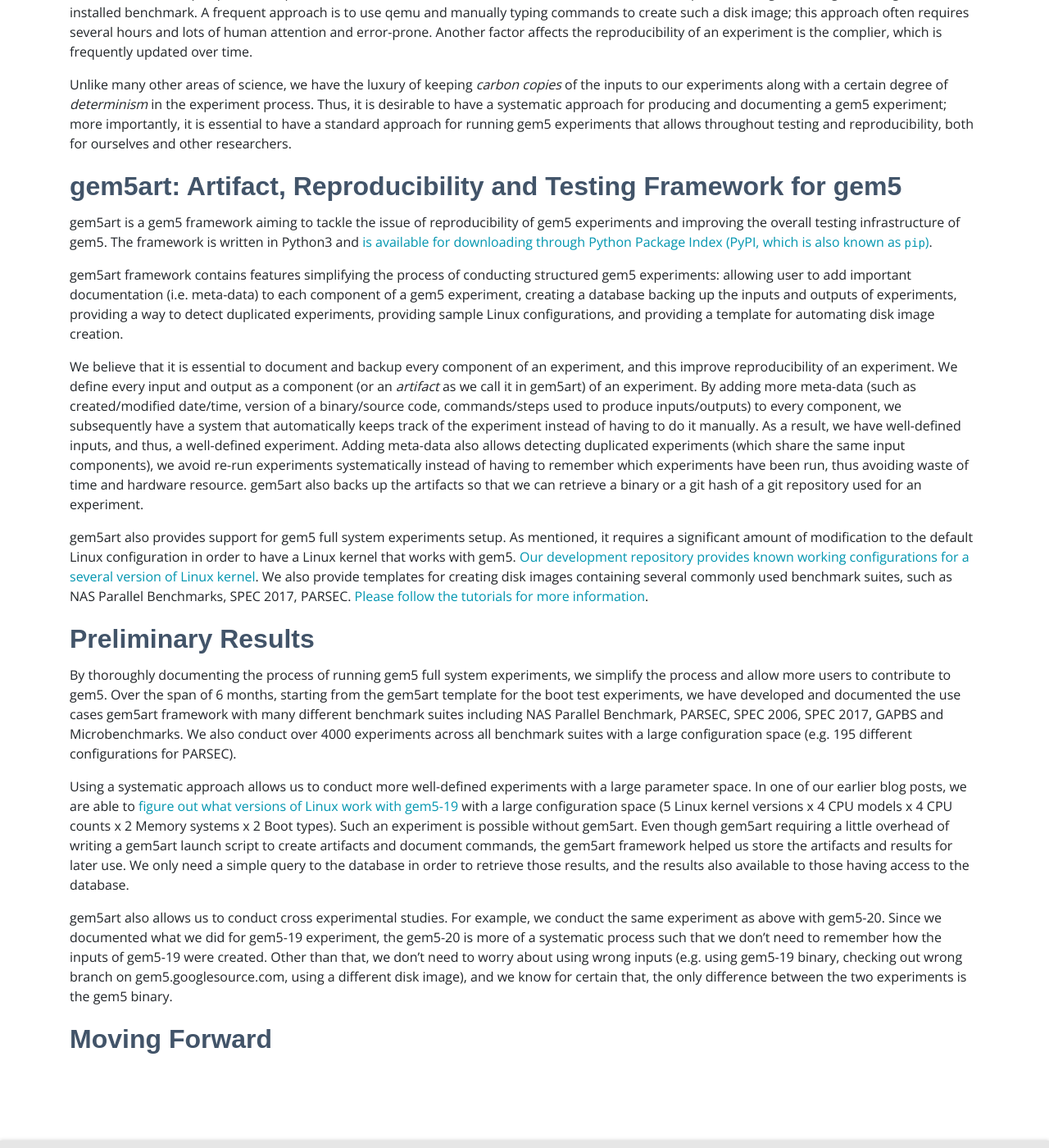
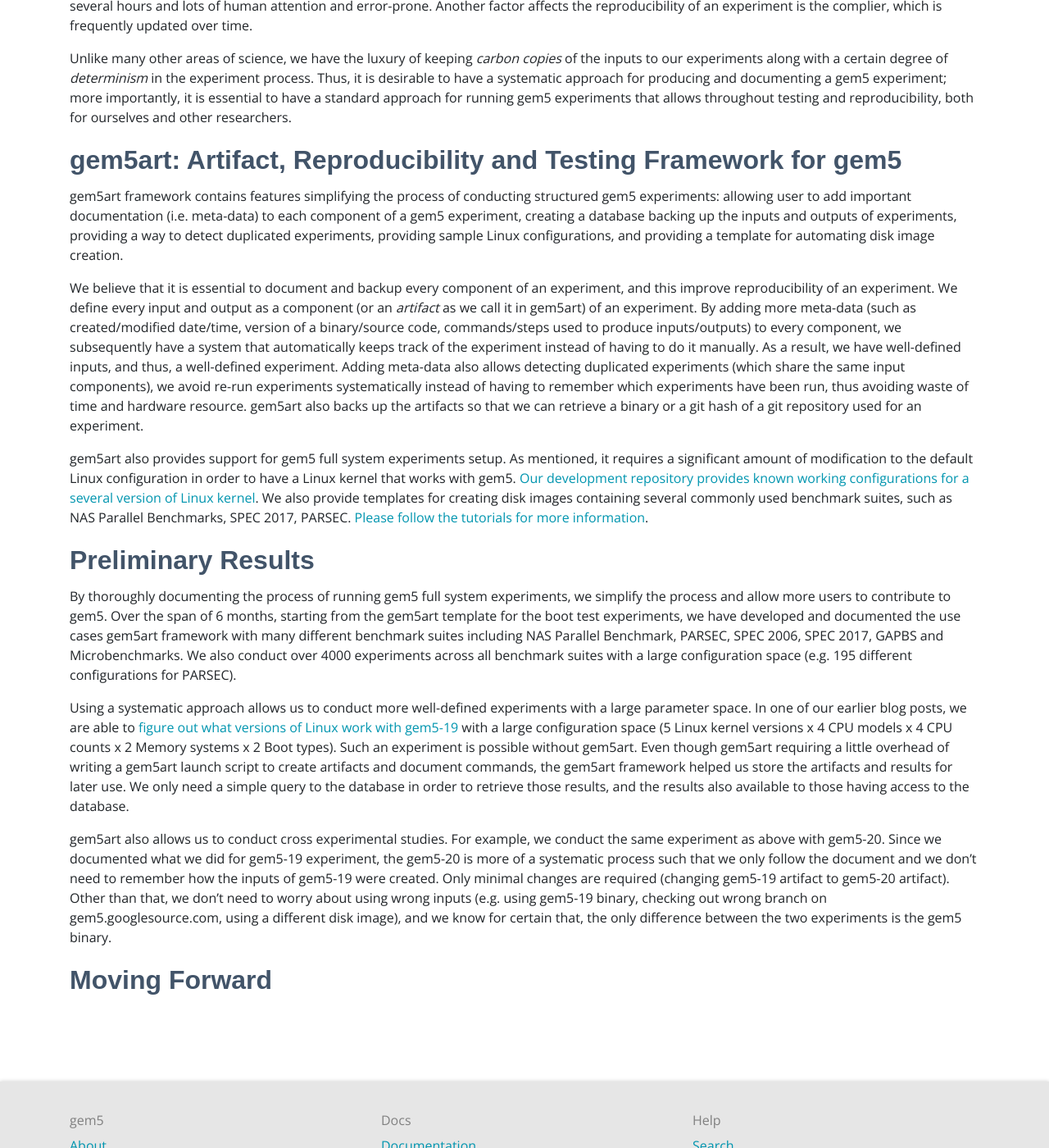
Before and after one commit to gem5/website, a Jekyll site: the page built from _posts/2020-05-26-gem5art.md, in a window 1280 px wide and 1400 px high, scrolled down 797 px. Shown: the whole window at 82% size. Built offline with Jekyll 4.4.1, drawn with Linux system fonts in a browser that asks for light colours; nearby versions of some CDN libraries; some web fonts are replaced; some of the changed text lies outside the part shown.

Commit message:
Update 2020-05-26-gem5art.md

```diff
--- a/_posts/2020-05-26-gem5art.md
+++ b/_posts/2020-05-26-gem5art.md
@@ -9,13 +9,8 @@
 
 # gem5art
 
-<!-- TODO: add something along the line with this, avoid using cliche
-We are excited to announce gem5art project.
--->
-
-## Introduction
-
-gem5art is a framework aiming to sol
+gem5art is a gem5 framework aiming to tackle the issue of reproducibility of gem5 experiments and improving the overall testing infrastructure of gem5.
+The framework is written in Python3 and [is available for downloading through Python Package Index (PyPI, which is also known as `pip`)](https://github.com/darchr/gem5art).
 
 ## The Need for a Framework for gem5 Experiments
 
@@ -37,9 +32,6 @@
 Thus, it is desirable to have a systematic approach for producing and documenting a gem5 experiment; more importantly, it is essential to have a standard approach for running gem5 experiments that allows throughout testing and reproducibility, both for ourselves and other researchers.
 
 ## gem5art: Artifact, Reproducibility and Testing Framework for gem5
-
-gem5art is a gem5 framework aiming to tackle the issue of reproducibility of gem5 experiments and improving the overall testing infrastructure of gem5.
-The framework is written in Python3 and [is available for downloading through Python Package Index (PyPI, which is also known as `pip`)](https://github.com/darchr/gem5art).
 
 gem5art framework contains features simplifying the process of conducting structured gem5 experiments: allowing user to add important documentation (i.e. meta-data) to each component of a gem5 experiment, creating a database backing up the inputs and outputs of experiments, providing a way to detect duplicated experiments, providing sample Linux configurations, and providing a template for automating disk image creation.
 
@@ -71,7 +63,8 @@
 
 gem5art also allows us to conduct cross experimental studies.
 For example, we conduct the same experiment as above with gem5-20.
-Since we documented what we did for gem5-19 experiment, the gem5-20 is more of a systematic process such that we don't need to remember how the inputs of gem5-19 were created.
+Since we documented what we did for gem5-19 experiment, the gem5-20 is more of a systematic process such that we only follow the document and we don't need to remember how the inputs of gem5-19 were created.
+Only minimal changes are required (changing gem5-19 artifact to gem5-20 artifact).
 Other than that, we don't need to worry about using wrong inputs (e.g. using gem5-19 binary, checking out wrong branch on gem5.googlesource.com, using a different disk image), and we know for certain that, the only difference between the two experiments is the gem5 binary.
 
 
```
